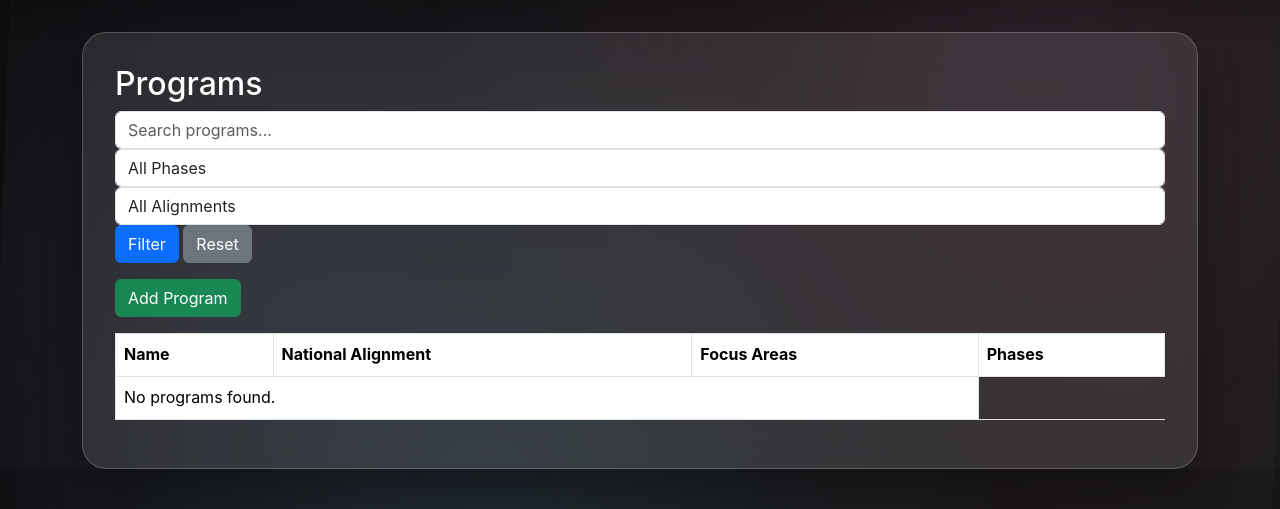
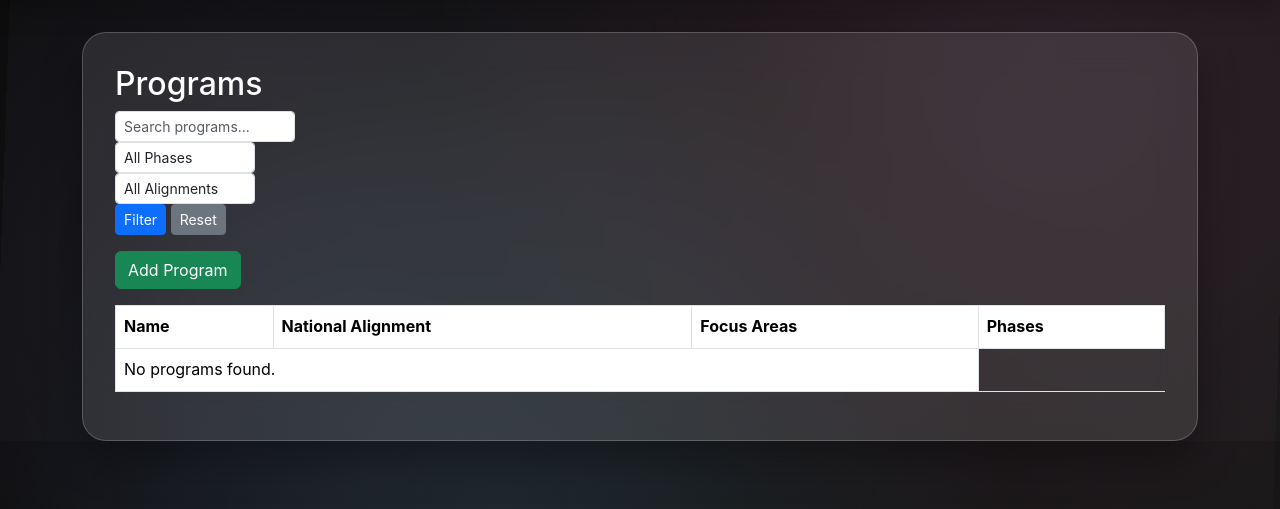
Before and after one commit to Sh-a-wn/CSC3115-Group2, a Django app: page /programs/ in a window 1280 px wide. Shown: the part 89-598 px from the top of the page. Run offline with Django 4.2, Linux system fonts and the light colour scheme; data that the repository does not hold is empty.

Commit message:
Enhance search and filter UI for programs with improved layout and styling

```diff
--- a/capstone/programs/templates/programs/program_list.html
+++ b/capstone/programs/templates/programs/program_list.html
@@ -2,38 +2,34 @@
 {% block content %}
 <h2>Programs</h2>
 
-<!-- Search and filter -->
-<form method="get" class="form-inline mb-3">
-  <!-- General search -->
-  <input type="text" name="search" placeholder="Search programs..." value="{{ request.GET.search }}" class="form-control mr-2">
 
-  <!-- Phase filter -->
-<select name="phase" class="form-control mr-2">
+<!-- Sexy, compact search and filter -->
+<form method="get" class="form-inline mb-3" style="gap: 0.5rem; flex-wrap: wrap; align-items: center;">
+  <div class="input-group input-group-sm" style="max-width: 180px;">
+    <input type="text" name="search" placeholder="Search programs..." value="{{ request.GET.search }}" class="form-control" aria-label="Search programs">
+  </div>
+  <div class="input-group input-group-sm" style="max-width: 140px;">
+    <select name="phase" class="form-control">
       <option value="All">All Phases</option>
       {% for phase in phases_list %}
         {% if phase %}
-      <option value="{{ phase }}" {% if request.GET.phase == phase %}selected{% endif %}>
-        {{ phase }}
-      </option>
+          <option value="{{ phase }}" {% if request.GET.phase == phase %}selected{% endif %}>{{ phase }}</option>
         {% endif %}
       {% endfor %}
     </select>
-
-<!-- National Alignment filter -->
-<select name="alignment" class="form-control mr-2">
+  </div>
+  <div class="input-group input-group-sm" style="max-width: 140px;">
+    <select name="alignment" class="form-control">
       <option value="All">All Alignments</option>
       {% for alignment in alignments_list %}
         {% if alignment %}
-      <option value="{{ alignment }}" {% if request.GET.alignment == alignment %}selected{% endif %}>
-        {{ alignment }}
-      </option>
+          <option value="{{ alignment }}" {% if request.GET.alignment == alignment %}selected{% endif %}>{{ alignment }}</option>
         {% endif %}
       {% endfor %}
     </select>
-
-
-  <button type="submit" class="btn btn-primary">Filter</button>
-  <a href="{% url 'program_list' %}" class="btn btn-secondary ml-2">Reset</a>
+  </div>
+  <button type="submit" class="btn btn-primary btn-sm">Filter</button>
+  <a href="{% url 'program_list' %}" class="btn btn-secondary btn-sm">Reset</a>
 </form>
 
 
```
Lines whose indentation alone changed are shown as unchanged.
